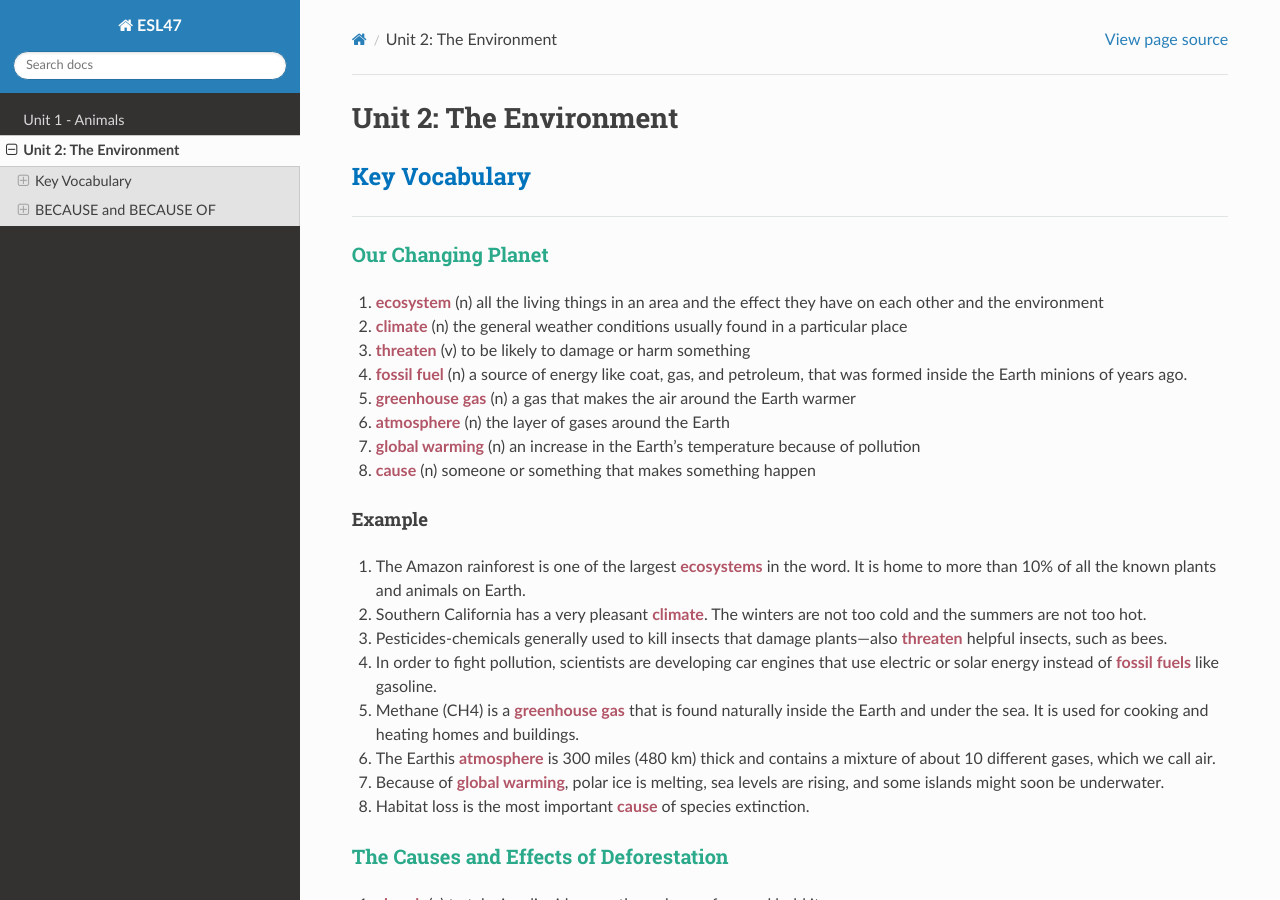
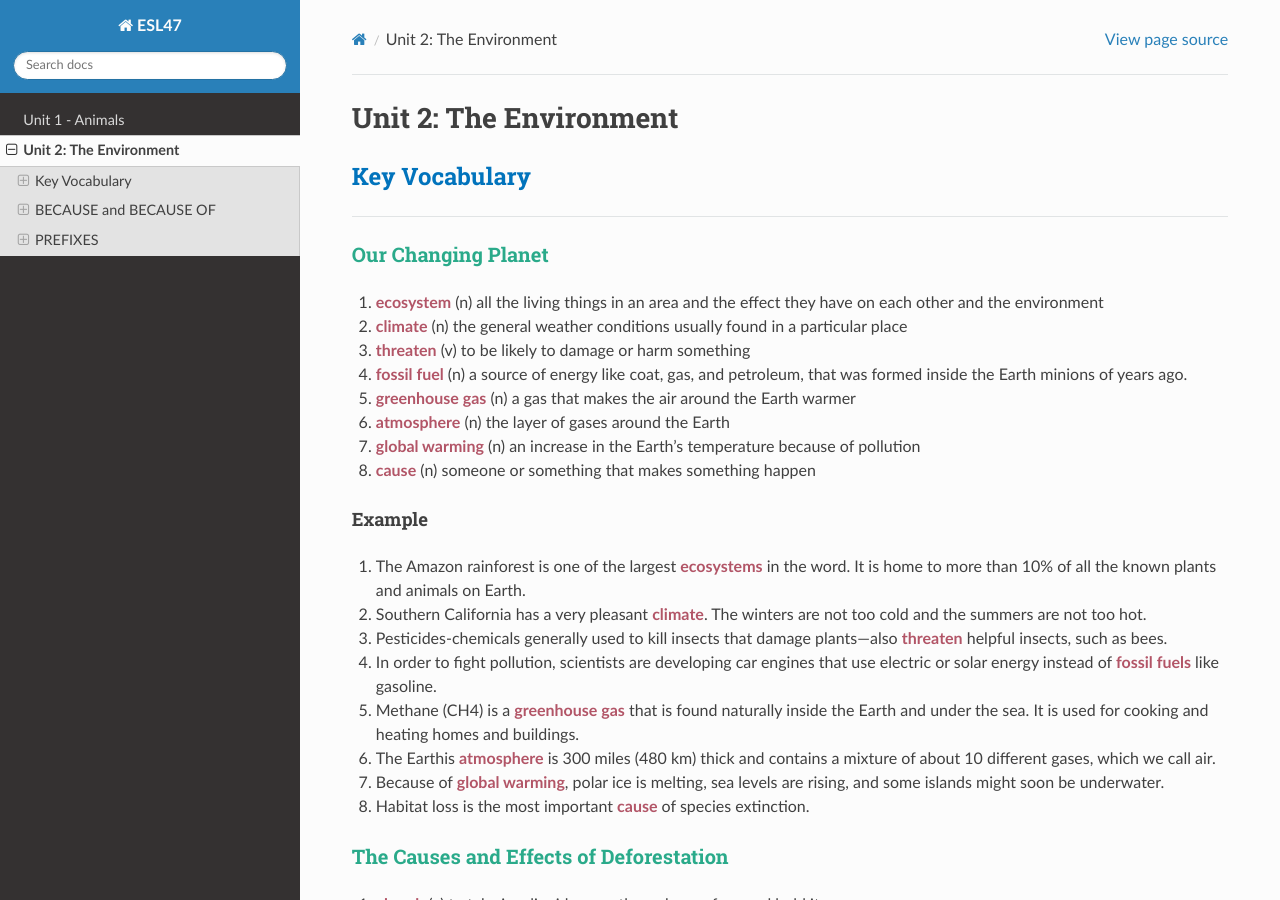
Before and after one commit to vpa24/ESL-47---Intermediate-Low-Integrated-Reading-Writing, a Sphinx documentation site: the page built from docs/source/unit2.md, in a window 1280 px wide and 900 px high. Built offline with Sphinx 7.4.7 and the Read the Docs theme 2.0.0, drawn with Linux system fonts in a browser that asks for light colours.

Commit message:
change PREFIXES heading

```diff
--- a/docs/source/unit2.md
+++ b/docs/source/unit2.md
@@ -125,7 +125,7 @@ Use **because** in a clause with _subject and verb_. Use **because of** _before
 9. Joseph couldn't take a vacation **because of** his busy work schedule.
 10. Marietta didn't come to class **because** she had a bad headache.
 
-### PREFIXES
+## PREFIXES
 
 <div class="warning" style='background-color:#e3b5a6; border-left: solid #af242a 4px; border-radius: 4px; padding:0.7em; margin-bottom:2em;'>
 <span>
```
